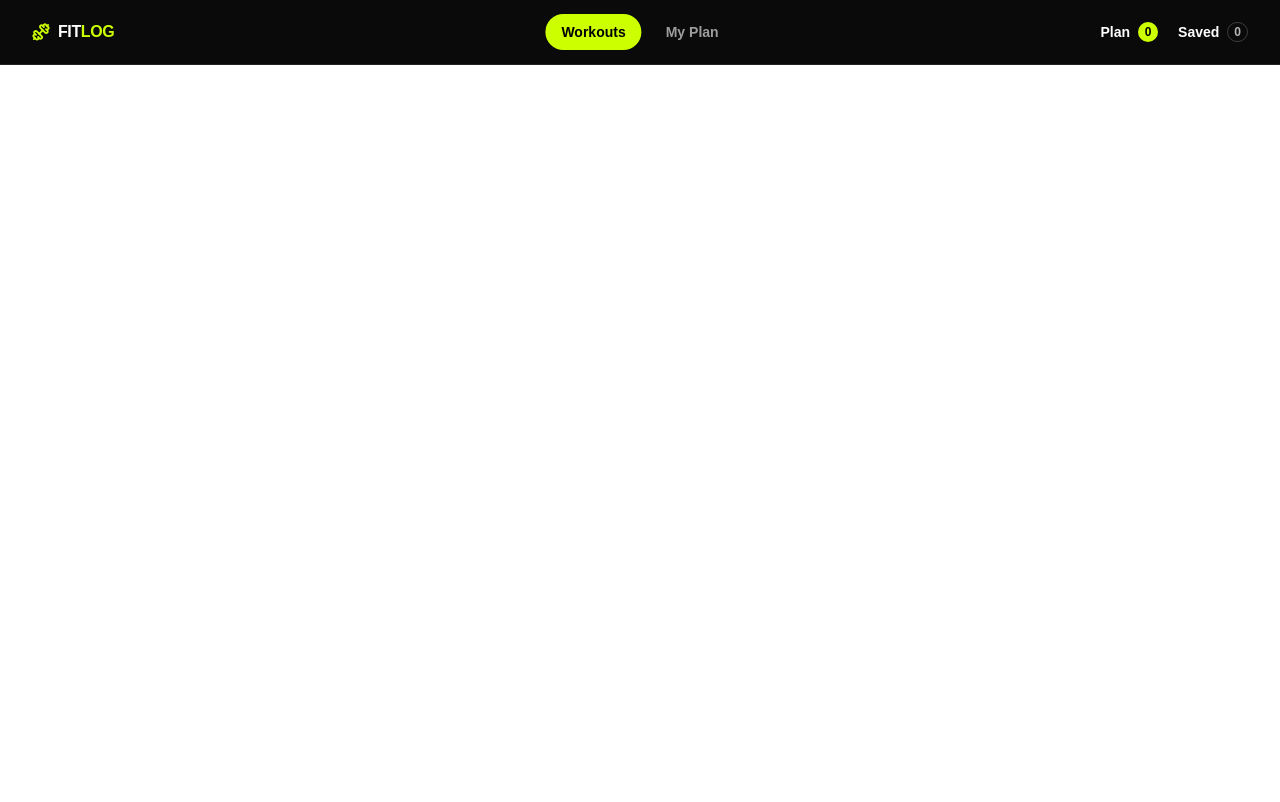
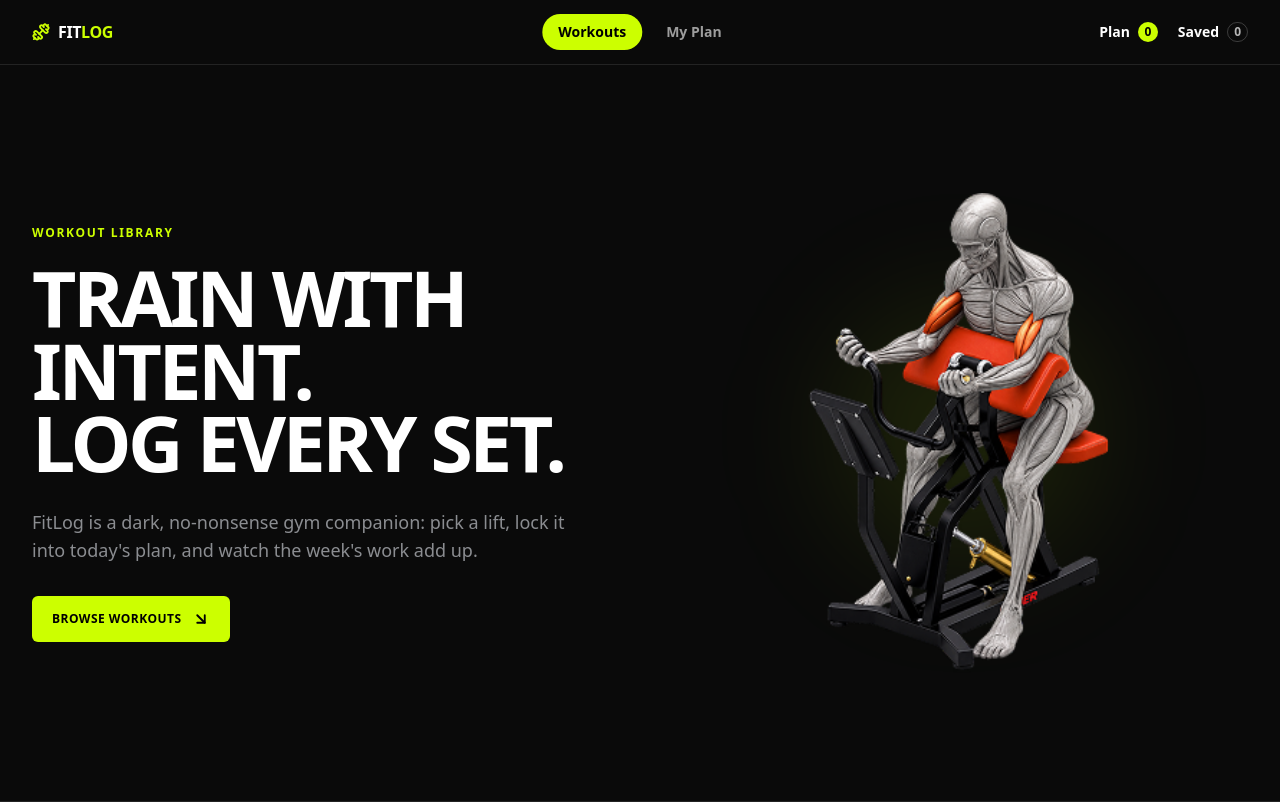
Before and after one commit to abusayamdev/assi-6-FitLog, a Next.js app: page / in a window 1280 px wide. Built offline with nearby package versions, Linux system fonts and the light colour scheme.

Commit message:
Hero section add

```diff
--- a/src/app/globals.css
+++ b/src/app/globals.css
@@ -3,15 +3,9 @@
 
 :root {
   --fitlog-bg: #0a0a0a;
-  --fitlog-surface: #15161a;
-  --fitlog-border: #292929;
-  --fitlog-text: #ffffff;
-  --fitlog-muted: #85878c;
+  --fitlog-card: #15161b;
   --fitlog-accent: #ccff00;
-}
-
-* {
-  box-sizing: border-box;
+  --fitlog-muted: #8b8d91;
 }
 
 html {
@@ -21,65 +15,63 @@ html {
 body {
   margin: 0;
   background: var(--fitlog-bg);
-  color: var(--fitlog-text);
-  font-family: Arial, Helvetica, sans-serif;
+  color: white;
 }
 
-a {
-  text-decoration: none;
-}
-
-button {
-  cursor: pointer;
-}
-
-::selection {
-  background: var(--fitlog-accent);
-  color: #000;
-}
-
-/* Main content container */
+/* Main container */
 .fitlog-container {
   width: 100%;
   max-width: 1280px;
   margin-inline: auto;
-  padding-inline: 1rem;
+  padding-inline: 24px;
 }
 
-@media (min-width: 640px) {
+@media (min-width: 768px) {
   .fitlog-container {
-    padding-inline: 1.5rem;
+    padding-inline: 32px;
   }
 }
 
-@media (min-width: 1024px) {
-  .fitlog-container {
-    padding-inline: 2rem;
-  }
+/* Small section label */
+.fitlog-eyebrow {
+  color: var(--fitlog-accent);
+  font-size: 12px;
+  font-weight: 800;
+  letter-spacing: 0.14em;
+  text-transform: uppercase;
 }
 
-/* Main lime button */
+/* Main Hero heading */
+.fitlog-heading {
+  max-width: 720px;
+  color: white;
+  font-size: clamp(42px, 6vw, 82px);
+  font-weight: 900;
+  line-height: 0.95;
+  letter-spacing: -0.045em;
+  text-transform: uppercase;
+}
+
+/* CTA */
 .fitlog-btn {
   display: inline-flex;
   align-items: center;
-  justify-content: center;
-  gap: 0.5rem;
-
-  border: 0;
-  border-radius: 9999px;
+  gap: 10px;
 
   background: var(--fitlog-accent);
   color: #000;
 
-  padding: 0.8rem 1.25rem;
+  padding: 14px 20px;
+  border-radius: 6px;
 
-  font-size: 0.8rem;
-  font-weight: 800;
+  font-size: 12px;
+  font-weight: 900;
   letter-spacing: 0.04em;
+  text-transform: uppercase;
 
   transition:
-    transform 0.2s ease,
-    background-color 0.2s ease;
+    background-color 0.2s ease,
+    transform 0.2s ease;
 }
 
 .fitlog-btn:hover {
@@ -87,22 +79,17 @@ button {
   transform: translateY(-1px);
 }
 
-/* Small green section label */
-.fitlog-eyebrow {
-  color: var(--fitlog-accent);
-
-  font-size: 0.75rem;
-  font-weight: 800;
-
-  letter-spacing: 0.2em;
+.fitlog-btn:active {
+  transform: translateY(0);
 }
 
-/* Large FitLog headings */
-.fitlog-heading {
-  font-size: clamp(2.5rem, 7vw, 5.5rem);
+/* Mobile */
+@media (max-width: 767px) {
+  .fitlog-container {
+    padding-inline: 20px;
+  }
 
-  font-weight: 900;
-  line-height: 0.95;
-
-  letter-spacing: -0.04em;
+  .fitlog-heading {
+    font-size: clamp(40px, 12vw, 60px);
+  }
 }
--- a/src/app/layout.tsx
+++ b/src/app/layout.tsx
@@ -1,29 +1,23 @@
 import type { Metadata } from "next";
-import { Geist, Geist_Mono } from "next/font/google";
 import "./globals.css";
-
-const geistSans = Geist({
-  variable: "--font-geist-sans",
-  subsets: ["latin"],
-});
-
-const geistMono = Geist_Mono({
-  variable: "--font-geist-mono",
-  subsets: ["latin"],
-});
+import Navbar from "@/components/NavBar";
 
 export const metadata: Metadata = {
-  title: "Create Next App",
-  description: "Generated by create next app",
+  title: "FitLog",
+  description: "Workout Library",
 };
 
-export default function RootLayout({ children }: LayoutProps<"/">) {
+export default function RootLayout({
+  children,
+}: Readonly<{
+  children: React.ReactNode;
+}>) {
   return (
-    <html
-      lang="en"
-      className={`${geistSans.variable} ${geistMono.variable} h-full antialiased`}
-    >
-      <body className="min-h-full flex flex-col">{children}</body>
+    <html lang="en">
+      <body>
+        <Navbar />
+        {children}
+      </body>
     </html>
   );
 }
--- a/src/app/page.tsx
+++ b/src/app/page.tsx
@@ -1,24 +1,9 @@
-import type { Metadata } from "next";
-import "./globals.css";
-import Navbar from "@/components/NavBar";
+import Hero from "@/components/Hero";
 
-
-export const metadata: Metadata = {
-  title: "FitLog",
-  description: "Workout Library",
-};
-
-export default function RootLayout({
-  children,
-}: Readonly<{
-  children: React.ReactNode;
-}>) {
+export default function Home() {
   return (
-    <html lang="en">
-      <body>
-        <Navbar />
-        {children}
-      </body>
-    </html>
+    <main>
+      <Hero />
+    </main>
   );
 }
--- /dev/null
+++ b/src/components/Hero.tsx
@@ -0,0 +1,73 @@
+import Image from "next/image";
+import Link from "next/link";
+import { ArrowDownRight } from "lucide-react";
+
+export default function Hero() {
+    return (
+        <section className="border-b border-white/10 bg-[#0a0a0a]">
+            <div className="fitlog-container">
+                <div className="grid min-h-[calc(100vh-64px)] items-center gap-10 py-12 md:gap-14 md:py-16 lg:grid-cols-2 lg:gap-20 lg:py-20">
+
+                    {/* Left Content */}
+                    <div className="max-w-2xl">
+
+                        {/* Eyebrow */}
+                        <p className="fitlog-eyebrow">
+                            WORKOUT LIBRARY
+                        </p>
+
+                        {/* Heading */}
+                        <h1 className="fitlog-heading mt-5">
+                            TRAIN WITH INTENT.
+                            <br />
+                            LOG EVERY SET.
+                        </h1>
+
+                        {/* Description */}
+                        <p className="mt-7 max-w-xl text-base leading-7 text-[var(--fitlog-muted)] md:text-lg">
+                            FitLog is a dark, no-nonsense gym companion:
+                            pick a lift, lock it into today&apos;s plan, and watch
+                            the week&apos;s work add up.
+                        </p>
+
+                        {/* CTA */}
+                        <Link
+                            href="#library"
+                            className="fitlog-btn mt-8"
+                        >
+                            BROWSE WORKOUTS
+
+                            <ArrowDownRight
+                                size={18}
+                                strokeWidth={2.5}
+                            />
+                        </Link>
+
+                    </div>
+
+                    {/* Right Image */}
+                    <div className="relative flex items-center justify-center">
+
+                        <div className="relative w-full max-w-[520px]">
+
+                            {/* Lime Glow */}
+                            <div className="absolute left-1/2 top-1/2 h-64 w-64 -translate-x-1/2 -translate-y-1/2 rounded-full bg-[#ccff00]/10 blur-3xl" />
+
+                            <Image
+                                src="/assets/banner.png"
+                                alt="FitLog workout illustration"
+                                width={520}
+                                height={520}
+                                priority
+                                className="relative z-10 mx-auto h-auto w-full max-w-[480px] object-contain"
+                            />
+
+                        </div>
+
+                    </div>
+
+                </div>
+            </div>
+        </section>
+    );
+}
```
Also changed, not shown: public/assets/banner.png (added), public/assets/logo.png (added).
